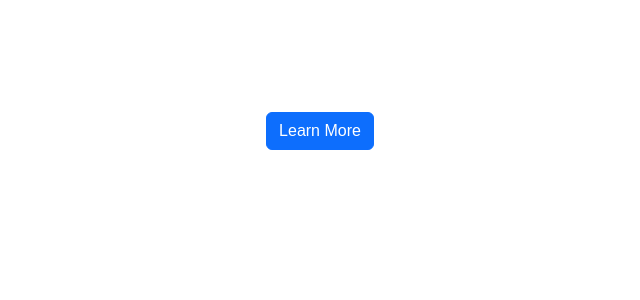
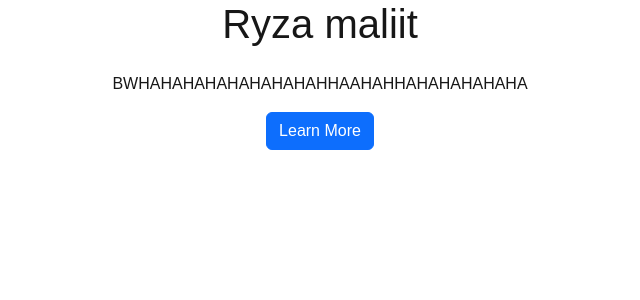
Before and after one commit to groovyrey/nextapp, a Next.js app: page / in a window 1280 px wide. Shown: the top 300 px of the page, without its empty margins (320-960 px from the left). Built offline with nearby package versions, Linux system fonts and the light colour scheme.

Commit message:
update page.js

```diff
--- a/src/app/page.js
+++ b/src/app/page.js
@@ -4,7 +4,7 @@ export default function Home() {
   return (
     <div className="min-h-screen flex flex-col">
       {/* Hero Section */}
-      <header className="bg-blue-600 text-white py-16 text-center">
+      <header className="bg-blue-600 py-16 text-center">
         <h1 className="text-4xl font-bold">Ryza maliit</h1>
         <p className="mt-4">BWHAHAHAHAHAHAHAHAHHAAHAHHAHAHAHAHAHA</p>
         <button className="btn btn-primary mt-6 font-semibold rounded-lg">Learn More</button>
```
